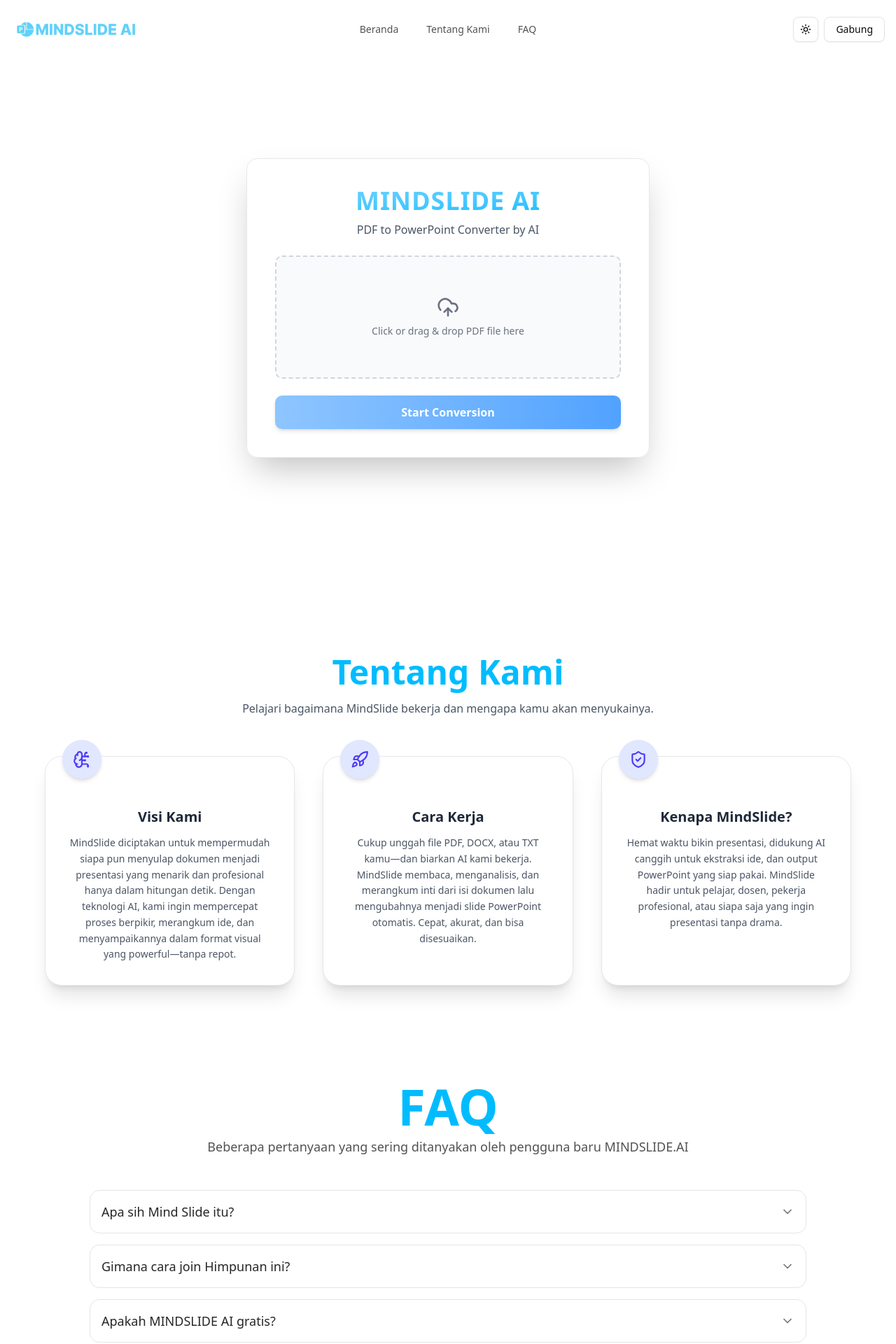
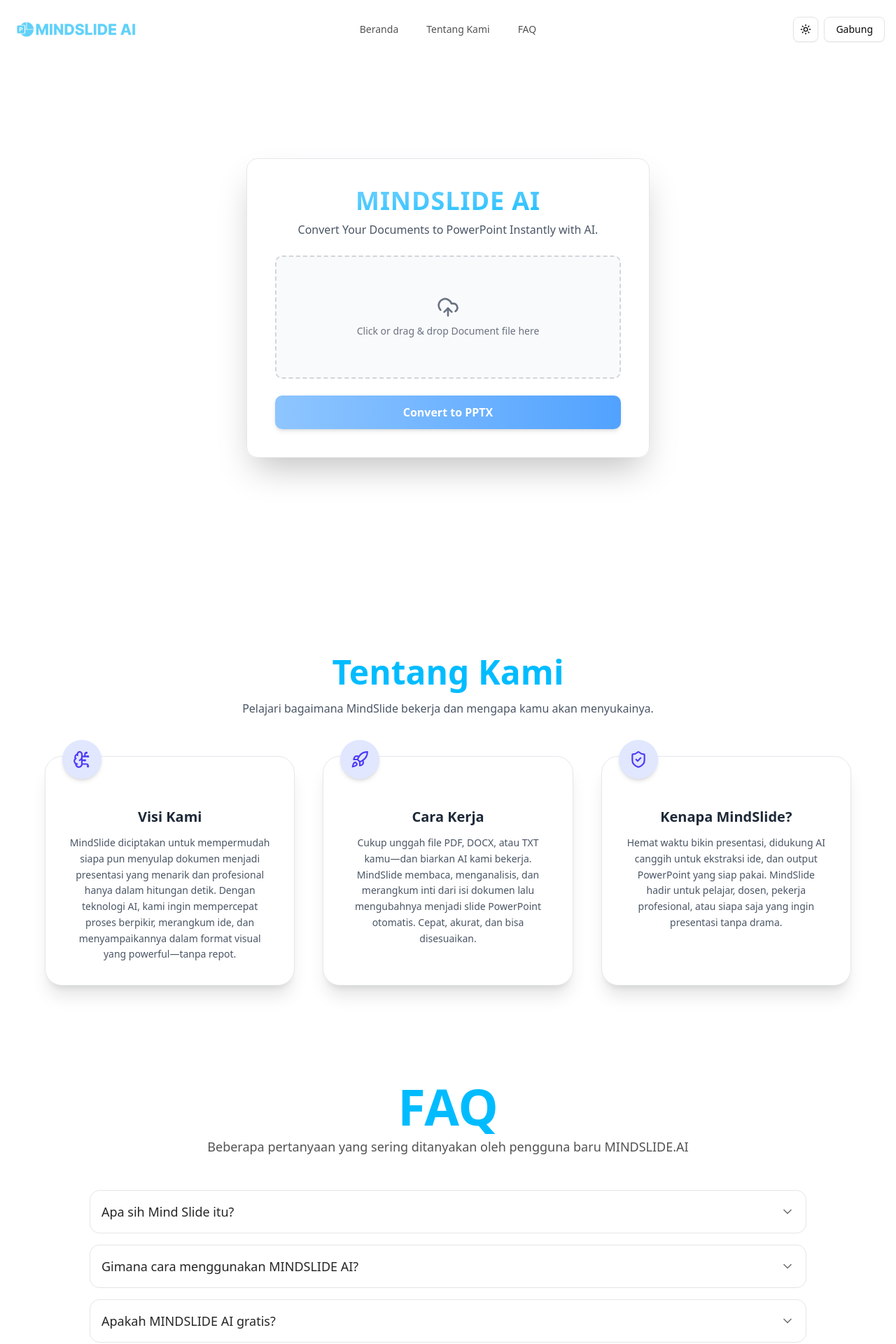
Before and after one commit to maulidihidayat/frontend-itfest, a Next.js app: page / in a window 1280 px wide. Shown: the top 1920 px of the page at 70% size. Built offline with nearby package versions, Linux system fonts and the light colour scheme.

Commit message:
last/feat

```diff
--- a/src/Components/Faq.tsx
+++ b/src/Components/Faq.tsx
@@ -113,7 +113,7 @@
       "Mind Slide adalah platform berbasis AI yang membantu mengubah dokumen PDF menjadi file presentasi PowerPoint (PPTX) secara otomatis. Cocok untuk pelajar, dosen, profesional, atau siapa pun yang ingin menghemat waktu dalam membuat presentasi dari dokumen teks yang sudah ada.",
   },
   {
-    question: "Gimana cara join Himpunan ini?",
+    question: "Gimana cara menggunakan MINDSLIDE AI?",
     answer: (
       <div className="space-y-2">
         <p className="text-gray-600 dark:text-neutral-400">
@@ -145,7 +145,7 @@
   },
   {
     question: "Format file apa saja yang didukung?",
-    answer: "Saat ini hanya PDF, tapi format lain seperti DOCX bisa didukung di masa mendatang.",
+    answer: "Saat ini hanya PDF, DOCX, TXT, tapi format lain akan dikembangkan dimasa depan.",
   },
   {
     question: "Apakah perlu koneksi internet untuk menggunakan Mind Slide?",
--- a/src/Components/FormInpur.tsx
+++ b/src/Components/FormInpur.tsx
@@ -115,7 +115,7 @@
             MINDSLIDE AI
           </h1>
           <p className="text-gray-600 dark:text-gray-300 text-sm md:text-base leading-relaxed">
-            PDF to PowerPoint Converter by AI
+            Convert Your Documents to PowerPoint Instantly with AI.
           </p>
         </div>
 
@@ -152,7 +152,7 @@
                   {selectedFile.name}
                 </span>
               ) : (
-                <span className="text-sm">Click or drag & drop PDF file here</span>
+                <span className="text-sm">Click or drag & drop Document file here</span>
               )}
             </div>
           </label>
@@ -166,7 +166,7 @@
               focus:outline-none focus:ring-2 focus:ring-offset-2 focus:ring-blue-500
               transition duration-300"
           >
-            {isLoading ? progressMessage || "Processing..." : "Start Conversion"}
+            {isLoading ? progressMessage || "Processing..." : "Convert to PPTX"}
           </button>
         </form>
 
--- a/src/Components/footer.tsx
+++ b/src/Components/footer.tsx
@@ -39,7 +39,7 @@
   const socialLinks = [
     {
       icon: <FaGithub className="w-5 h-5" />,
-      href: "https://github.com/ifalfahri/imphnen-lp",
+      href: "https://github.com/maulidihidayat/frontend-itfest",
       label: "GitHub",
     },
     {
@@ -54,7 +54,7 @@
     },
     {
       icon: <RiFacebookFill className="w-5 h-5 text-blue-600" />,
-      href: "https://facebook.com/groups/programmerhandal",
+      href: "https://facebook.com/",
       label: "Facebook",
     },
   ];
@@ -126,7 +126,7 @@
         {/* Full Width Watermark */}
         <div className="mx-auto h-full w-full overflow-hidden relative">
           <h1 className="absolute left-0 bottom-0 text-[14.7vw] font-extrabold tracking-tighter text-gray-200 dark:text-white/5 select-none pointer-events-none">
-            MINDSSLIDE.AI
+            MINDSSLIDE AI
           </h1>
         </div>
       </div>
--- a/src/Components/ui/navbar.tsx
+++ b/src/Components/ui/navbar.tsx
@@ -1,4 +1,3 @@
-"use client";
 import { cn } from "../../app/lib/utils";
 import { IconMenu2, IconX } from "@tabler/icons-react";
 import {
```
